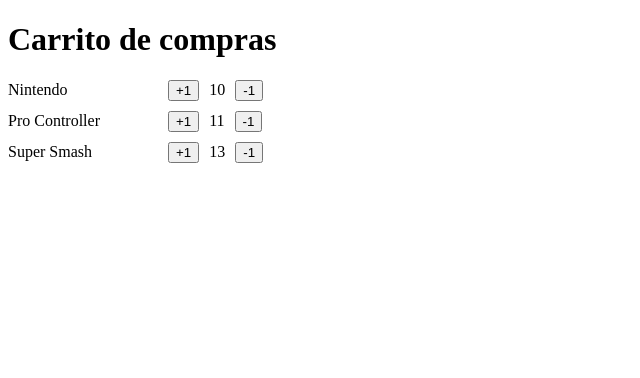
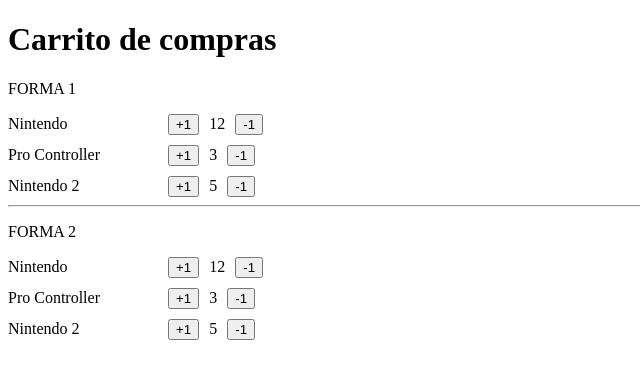
Before and after one commit to VictorCarmonaMoraza/First_Steps, a React (Vite) app: page / in a window 1280 px wide. Shown: the top 378 px of the page, without its empty margins (0-640 px from the left). Built offline with nearby package versions, Linux system fonts and the light colour scheme.

Commit message:
Mostrar listado de elementos

```diff
--- a/src/FirstStepsApp.tsx
+++ b/src/FirstStepsApp.tsx
@@ -1,12 +1,38 @@
 import { ItemCounter } from "./shopping-cart/ItemCounter";
+
+interface ItemInCart {
+  productName: string;
+  quantity: number;
+}
+
+const itemsInCart: ItemInCart[] = [
+  { productName: "Nintendo", quantity: 12 },
+  { productName: "Pro Controller", quantity: 3 },
+  { productName: "Nintendo 2", quantity: 5 },
+];
 
 export function FirstStepsApp() {
   return (
     <>
       <h1>Carrito de compras</h1>
-      <ItemCounter name="Nintendo" quantity={10} />
+      {/* <ItemCounter name="Nintendo" quantity={10} />
       <ItemCounter name="Pro Controller" quantity={11} />
-      <ItemCounter name="Super Smash" quantity={13} />
+      <ItemCounter name="Super Smash" quantity={13} /> */}
+      {/* FORMA 1 */}
+      <p>FORMA 1</p>
+      {itemsInCart.map((item) => (
+        <ItemCounter
+          key={item.productName}
+          name={item.productName}
+          quantity={item.quantity}
+        />
+      ))}
+      <hr />
+      <p>FORMA 2</p>
+      {/* FORMA 2 */}
+      {itemsInCart.map(({ productName, quantity }) => (
+        <ItemCounter key={productName} name={productName} quantity={quantity} />
+      ))}
     </>
   );
 }
```
